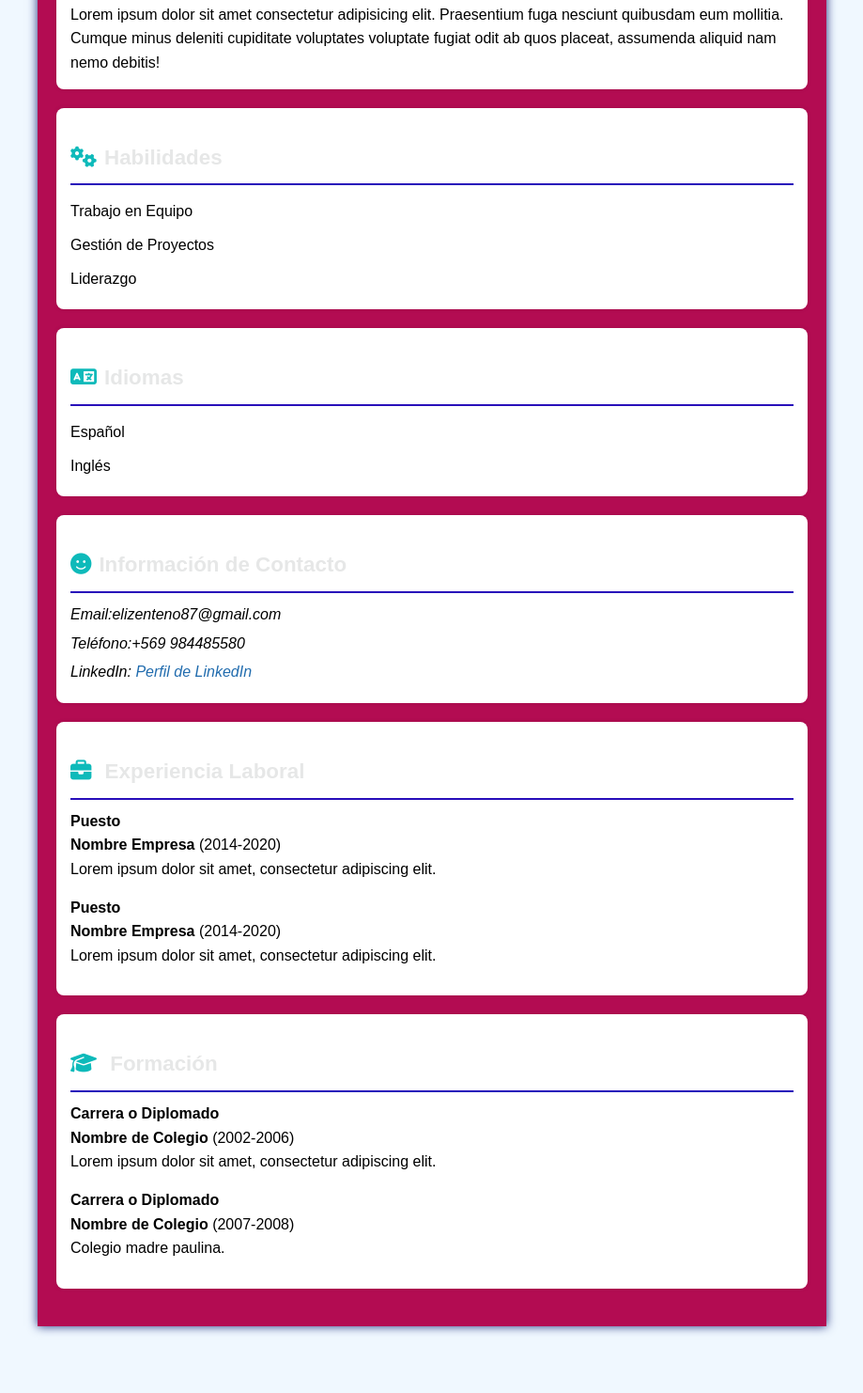
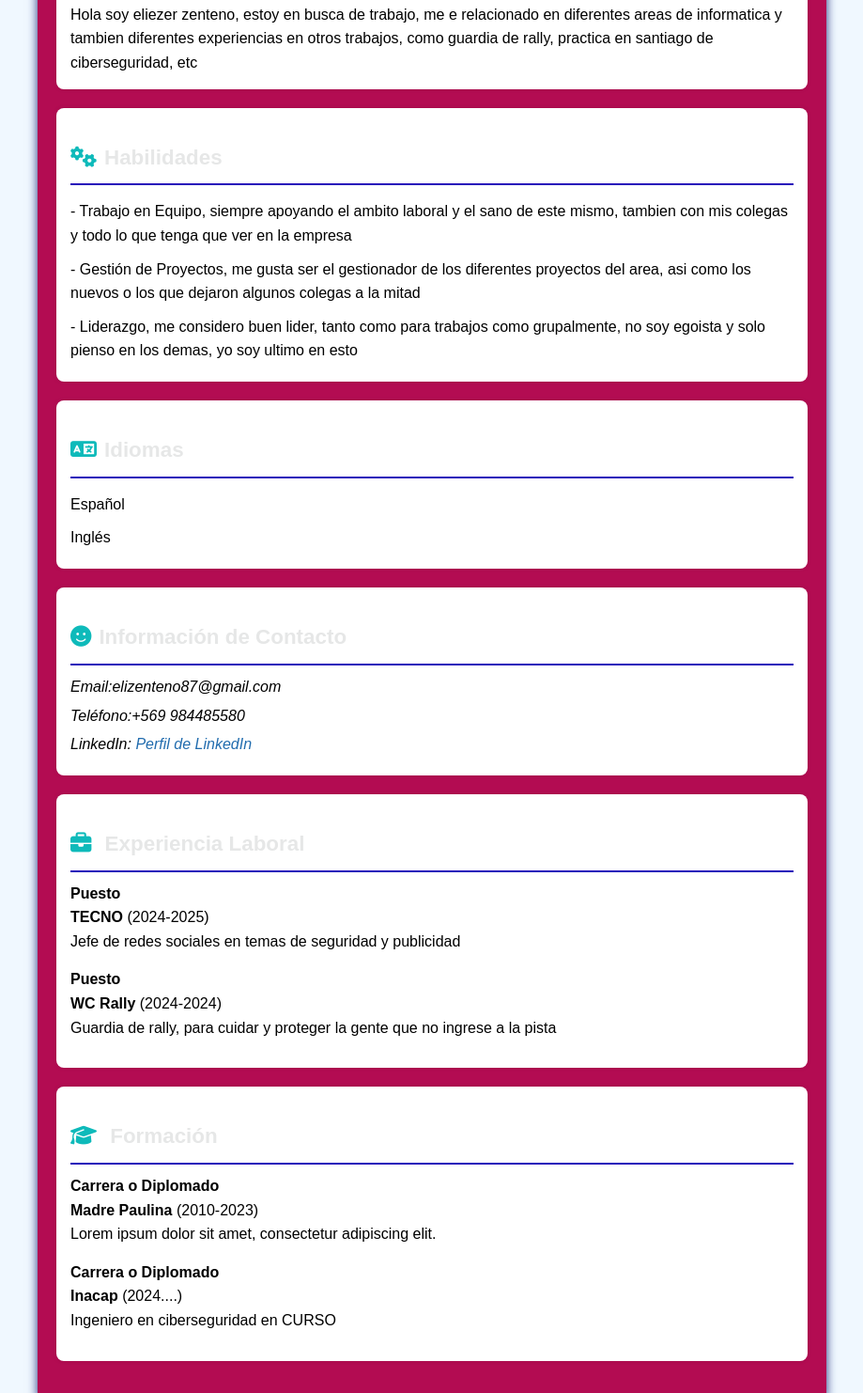
Before and after one commit to EliezerZenteno/CV-ELIEZER-ZENTENO, a plain HTML site: page index.html in a window 1280 px wide. Shown: the part 588-2070 px from the top of the page at 94% size, without its empty margins (180-1099 px from the left). Drawn offline with Linux system fonts and the light colour scheme; a web font is replaced by a local one.

Commit message:
Correcion tarea CV

```diff
--- a/index.html
+++ b/index.html
@@ -21,15 +21,15 @@
         <section>
             <h3>Perfil Profesional</h3>
             <hr>
-            <p>Lorem ipsum dolor sit amet consectetur adipisicing elit. Praesentium fuga nesciunt quibusdam eum mollitia. Cumque minus deleniti cupiditate voluptates voluptate fugiat odit ab quos placeat, assumenda aliquid nam nemo debitis!</p>
+            <p>Hola soy eliezer zenteno, estoy en busca de trabajo, me e relacionado en diferentes areas de informatica y tambien diferentes experiencias en otros trabajos, como guardia de rally, practica en santiago de ciberseguridad, etc</p>
         </section>
         <section>
             <h3><i class="fas fa-cogs" ></i>Habilidades</h3>
             <hr>
             <ul>
-                <li>Trabajo en Equipo</li>
-                <li>Gestión de Proyectos</li>
-                <li>Liderazgo</li>
+                <li>- Trabajo en Equipo, siempre apoyando el ambito laboral y el sano de este mismo, tambien con mis colegas y todo lo que tenga que ver en la empresa</li>
+                <li>- Gestión de Proyectos, me gusta ser el gestionador de los diferentes proyectos del area, asi como los nuevos o los que dejaron algunos colegas a la mitad</li>
+                <li>- Liderazgo, me considero buen lider, tanto como para trabajos como grupalmente, no soy egoista y solo pienso en los demas, yo soy ultimo en esto</li>
             </ul>
         </section>
         <section>
@@ -54,13 +54,13 @@
             <hr>
             <article>
                 <h4>Puesto</h4>
-                <p><strong>Nombre Empresa</strong> (2014-2020)</p>
-                <p>Lorem ipsum dolor sit amet, consectetur adipiscing elit.</p>
+                <p><strong>TECNO</strong> (2024-2025)</p>
+                <p>Jefe de redes sociales en temas de seguridad y publicidad</p>
             </article>
             <article>
                 <h4>Puesto</h4>
-                <p><strong>Nombre Empresa</strong> (2014-2020)</p>
-                <p>Lorem ipsum dolor sit amet, consectetur adipiscing elit.</p>
+                <p><strong>WC Rally</strong> (2024-2024)</p>
+                <p>Guardia de rally, para cuidar y proteger la gente que no ingrese a la pista</p>
             </article>
         </section>
 
@@ -69,13 +69,13 @@
             <hr>
             <article>
                 <h4>Carrera o Diplomado</h4>
-                <p><strong>Nombre de Colegio</strong> (2002-2006)</p>
+                <p><strong>Madre Paulina</strong> (2010-2023)</p>
                 <p>Lorem ipsum dolor sit amet, consectetur adipiscing elit.</p>
             </article>
             <article>
                 <h4>Carrera o Diplomado</h4>
-                <p><strong>Nombre de Colegio</strong> (2007-2008)</p>
-                <p>Colegio madre paulina.</p>
+                <p><strong>Inacap</strong> (2024....)</p>
+                <p>Ingeniero en ciberseguridad en CURSO</p>
             </article>
         </section>
 
```
